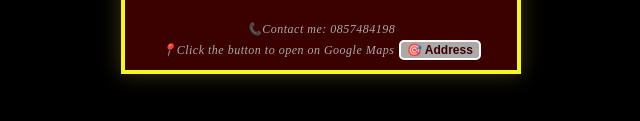
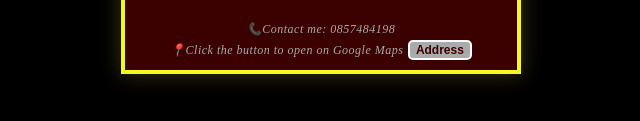
Before and after one commit to TaQyn/Graduation-Invitation, a plain HTML site: page index.html in a window 1280 px wide. Shown: the part 659-780 px from the top of the page, 319-959 px from the left. Drawn offline with Linux system fonts and the light colour scheme.

Commit message:
Update index.html

```diff
--- a/index.html
+++ b/index.html
@@ -49,7 +49,7 @@
             <p class="note" style="margin-top: 25px;"><span class="icon">📞</span>Contact me: 0857484198</p>
             <p>
                 <span class="note"><span class="icon">📍</span>Click the button to open on Google Maps</span>
-                <button id="mapBtn">🎯 Address</button>
+                <button id="mapBtn">Address</button>
             </p>
 
 
```
